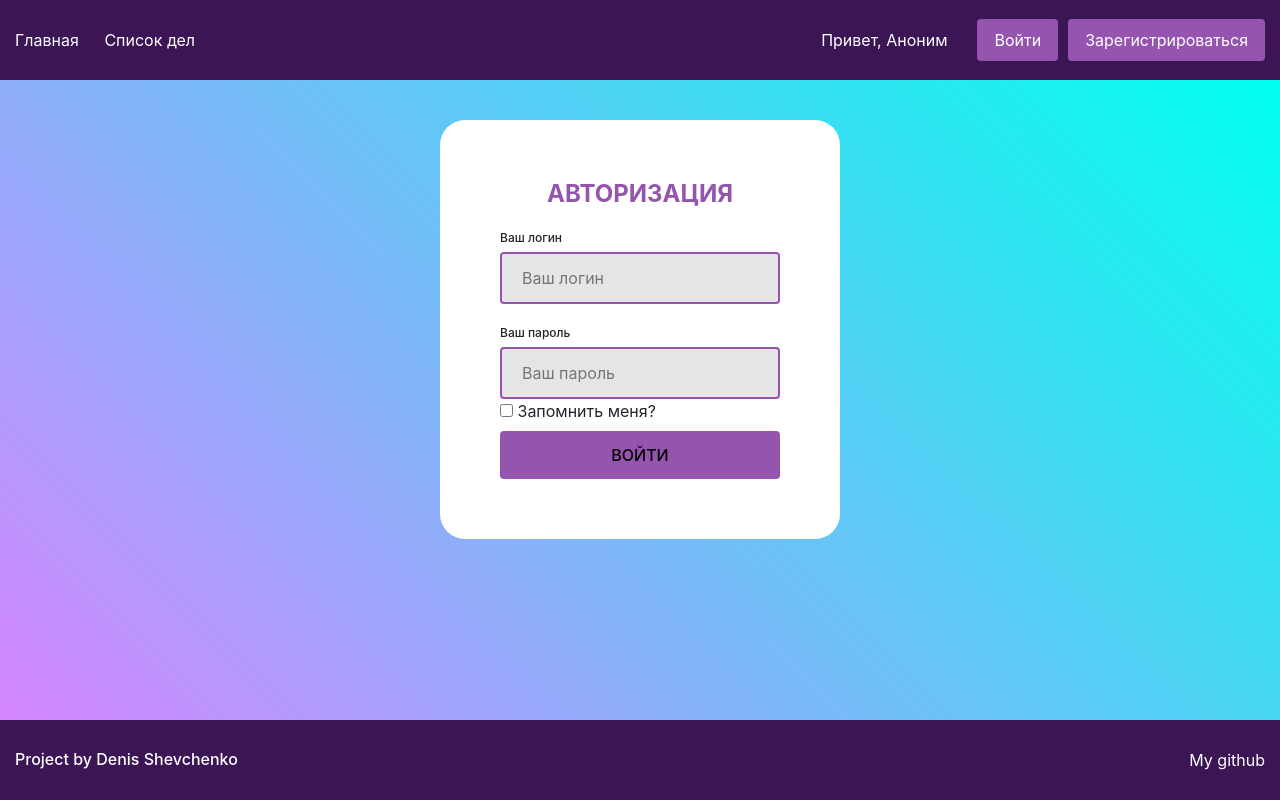
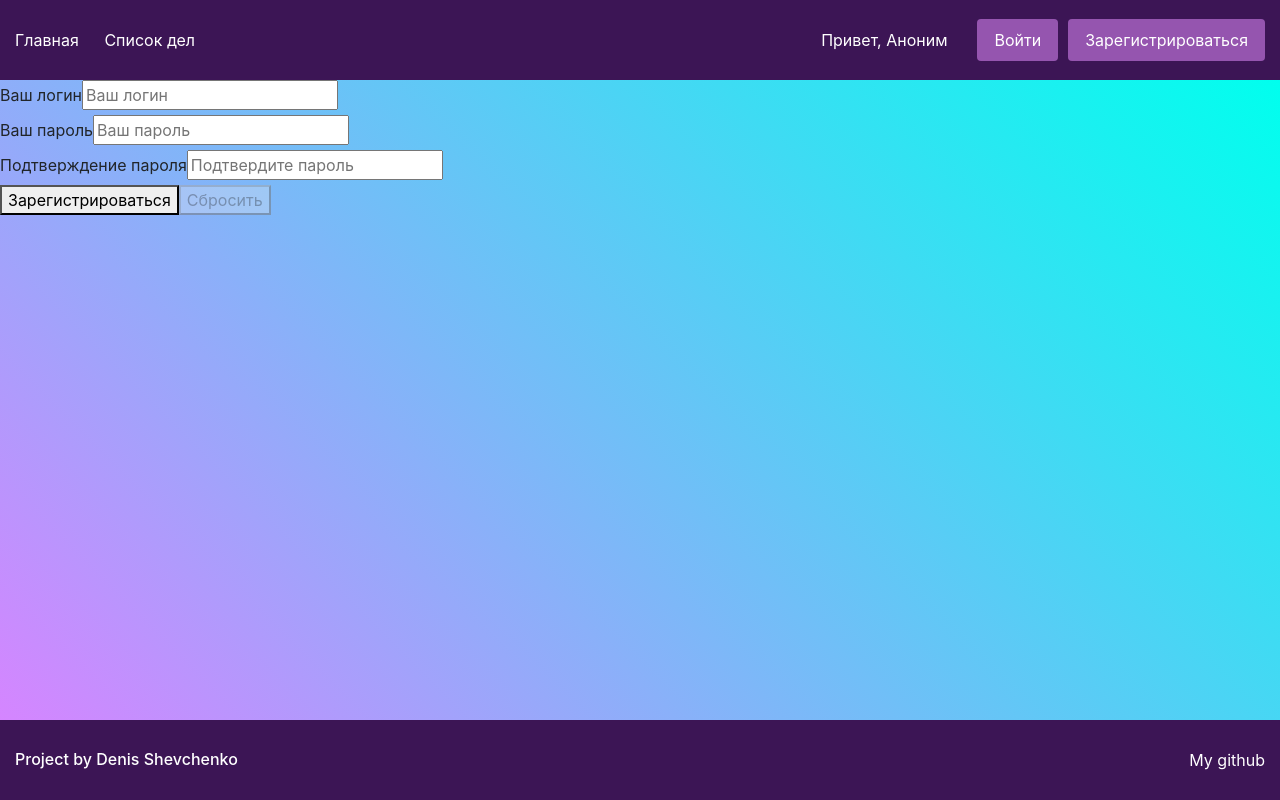
Before and after one commit to Darwin1209/ServerTodoApp, a React (Create React App) app: page /registration in a window 1280 px wide. Built offline with nearby package versions, Linux system fonts and the light colour scheme.

Commit message:
Закончили форму регистрации, необходимо добавить стили и action

```diff
--- a/src/components/App/App.js
+++ b/src/components/App/App.js
@@ -5,6 +5,7 @@ import { bindActionCreators } from 'redux';
 import Page from "../Page";
 import Header from "../Header";
 import AutorizForm from "../AutorizForm";
+import RegistrForm from "../RegistrForm";
 import Main from "../Main";
 import Footer from "../Footer";
 
@@ -47,7 +48,7 @@ class App extends React.Component {
           <Route
             path="/registration"
             render={() => (
-              <AutorizForm/>
+              <RegistrForm/>
             )}
           />
           <Footer />
--- a/src/components/AutorizForm/AutorizForm.jsx
+++ b/src/components/AutorizForm/AutorizForm.jsx
@@ -10,28 +10,6 @@ import './AutorizForm.css';
 const required = value => {
     return (value ? undefined : 'Поле должно быть заполнено')
 };
-
-const passStrong = value => {
-    if (value.length < 9) {
-        return ("Пароль слишком короткий");
-    }
-    let isNum = false;
-    let isLow = false;
-    let isUpp = false;
-    for ( let i = 0; i < value.length; i++ ) {
-        if (value[i] >= '0' && value[i] <= '9') isNum = true;
-        if (value[i] >= 'a' && value[i] <= 'z') isLow = true;
-        if (value[i] >= 'A' && value[i] <= 'Z') isUpp = true;
-    }
-    if (isNum && isLow && isUpp) {
-        return undefined;
-    }
-    return "Пароль должен содержать маленьки и большие буквы латинского алфавита, и цифры"
-}
-
-const composeValidators = (...validators) => value =>
-  validators.reduce((error, validator) => error || validator(value), undefined);
-
 
 const AutorizForm = ( { verificateUser } ) => {
 
--- a/src/components/RegistrForm/RegistrForm.jsx
+++ b/src/components/RegistrForm/RegistrForm.jsx
@@ -3,9 +3,6 @@ import { Form, Field } from 'react-final-form';
 import { bindActionCreators } from 'redux';
 import { connect } from 'react-redux';
 
-const required = value => {
-    return (value ? undefined : 'Поле должно быть заполнено')
-};
 
 const passStrong = value => {
     if (value.length < 9) {
@@ -24,3 +21,80 @@ const passStrong = value => {
     }
     return "Пароль слишком слабый";
 }
+
+const RegistrForm = ( ) => {
+
+    const onSubmit = values => {
+        alert(values);
+    }
+
+    return(
+        <div className="wrapper">
+            <Form
+                onSubmit={onSubmit}
+                validate={values => {
+                    const errors = {}
+                    if (!values.username) {
+                        errors.username = 'Поле обязательное'
+                    }
+                    if (!values.password) {
+                        errors.password = 'Поле обязательное'
+                    }
+                    if (values.password) {
+                        errors.password = passStrong(values.password);
+                    }
+                    if (!values.confirm) {
+                        errors.confirm = 'Поле обязательное'
+                    } else if (values.confirm !== values.password) {
+                        errors.confirm = 'Пароли должны совпадать'
+                    }
+                    return errors
+                }}
+                render={({ handleSubmit, form, submitting, pristine }) => (
+                    <form onSubmit={handleSubmit}>
+                        <Field name="username">
+                            {({ input, meta }) => (
+                            <div>
+                                <label>Ваш логин</label>
+                                <input {...input} type="text" placeholder="Ваш логин" />
+                                {meta.error && meta.touched && <span>{meta.error}</span>}
+                            </div>
+                            )}
+                        </Field>
+                        <Field name="password">
+                            {({ input, meta }) => (
+                            <div>
+                                <label>Ваш пароль</label>
+                                <input {...input} type="password" placeholder="Ваш пароль" />
+                                {meta.error && meta.touched && <span>{meta.error}</span>}
+                            </div>
+                            )}
+                        </Field>
+                        <Field name="confirm">
+                            {({ input, meta }) => (
+                            <div>
+                                <label>Подтверждение пароля</label>
+                                <input {...input} type="password" placeholder="Подтвердите пароль" />
+                                {meta.error && meta.touched && <span>{meta.error}</span>}
+                            </div>
+                            )}
+                        </Field>
+                        <div className="buttons">
+                            <button type="submit" disabled={submitting}>
+                                Зарегистрироваться
+                            </button>
+                            <button
+                                type="button"
+                                onClick={form.reset}
+                                disabled={submitting || pristine}>
+                                Сбросить
+                            </button>
+                        </div>
+                    </form>
+                )}
+            />
+        </div>
+    )
+}
+
+export default RegistrForm;
```
